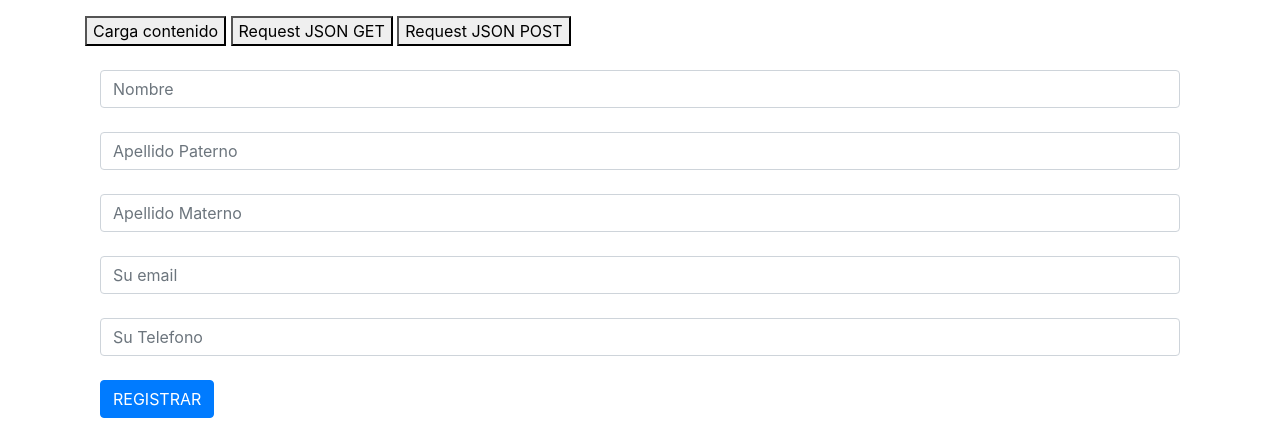
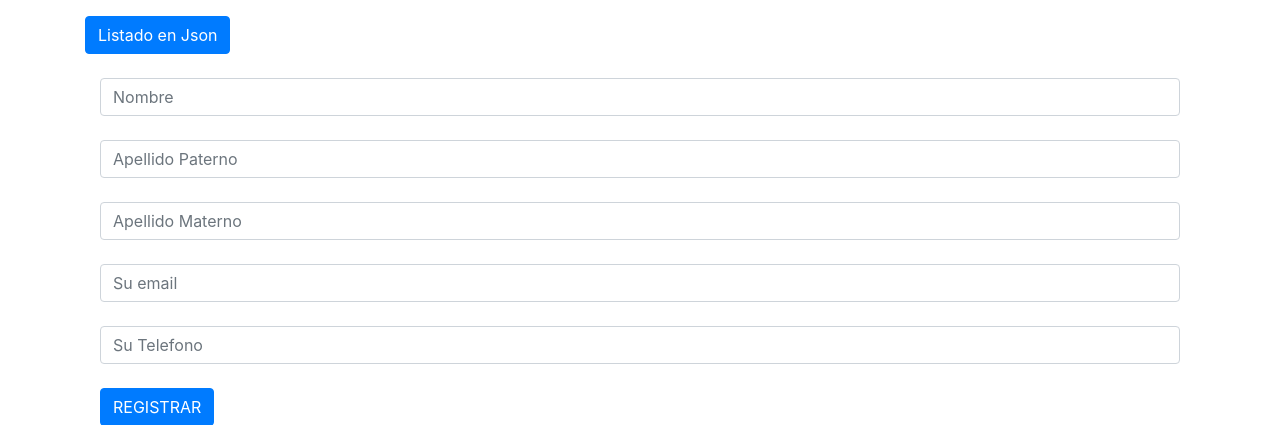
Before and after one commit to ifigueroator/solemne_final, a Django app: page / in a window 1280 px wide. Shown: the part 56-481 px from the top of the page. Run offline with Django 3.2, Linux system fonts and the light colour scheme; some libraries are stand-ins or nearby versions.

```diff
--- a/mantenedor/templates/home.html
+++ b/mantenedor/templates/home.html
@@ -93,9 +93,9 @@
 
  <div class="container">
 
-  <button id="carga_ajax">Carga contenido</button>
-  <button id="json_get">Request JSON GET</button>
-  <button id="json_post">Request JSON POST</button>
+ <!-- <button id="carga_ajax">Carga contenido</button> -->
+  <button id="json_get" class="btn btn-primary">Listado en  Json</button>
+ <!-- <button id="json_post">Request JSON POST</button> -->
   <div id="mensaje"></div>
   <div id="loading"> Obteniendo datos...</div>
 
```
Also changed, not shown: db.sqlite3, mantenedor/requirements.txt (added).
